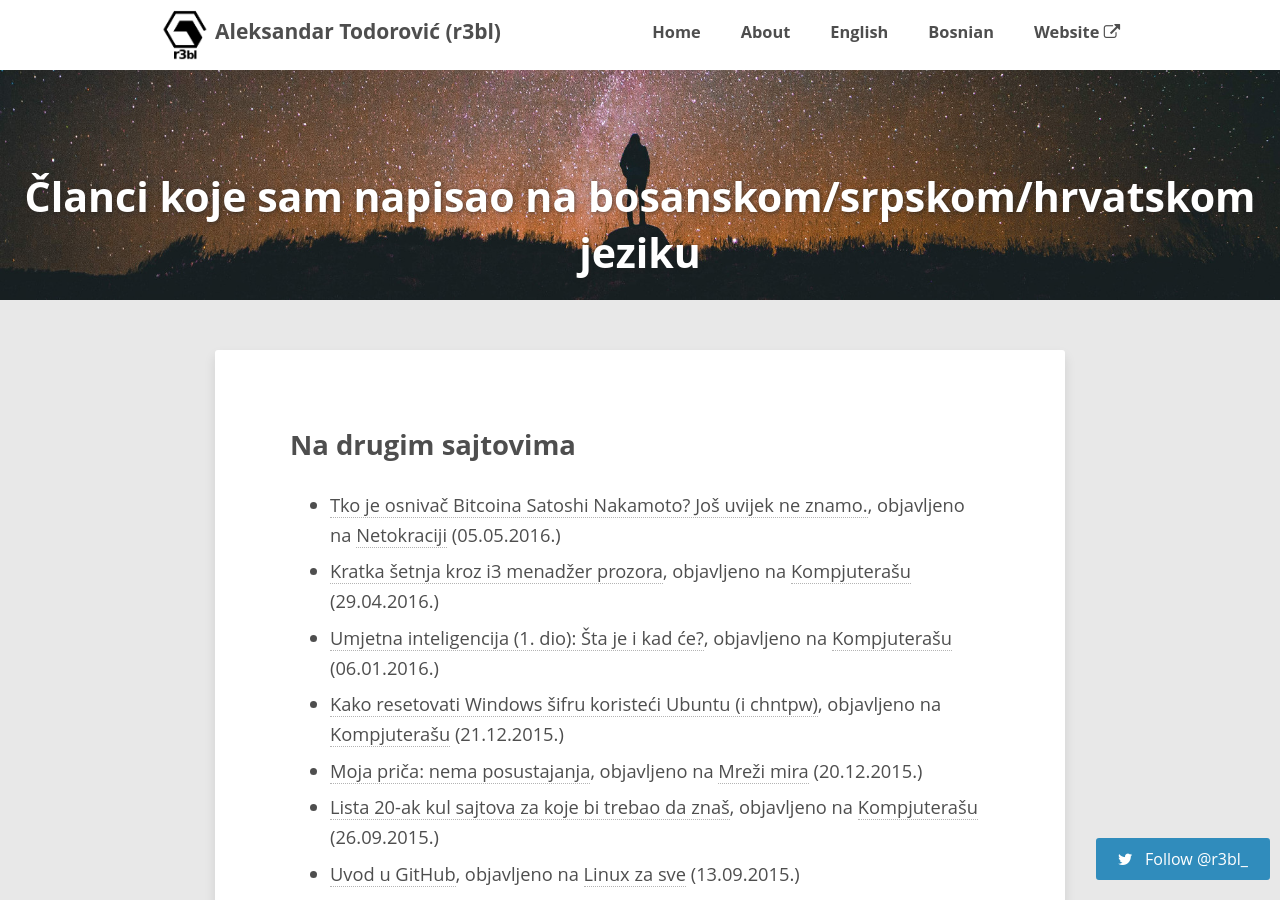
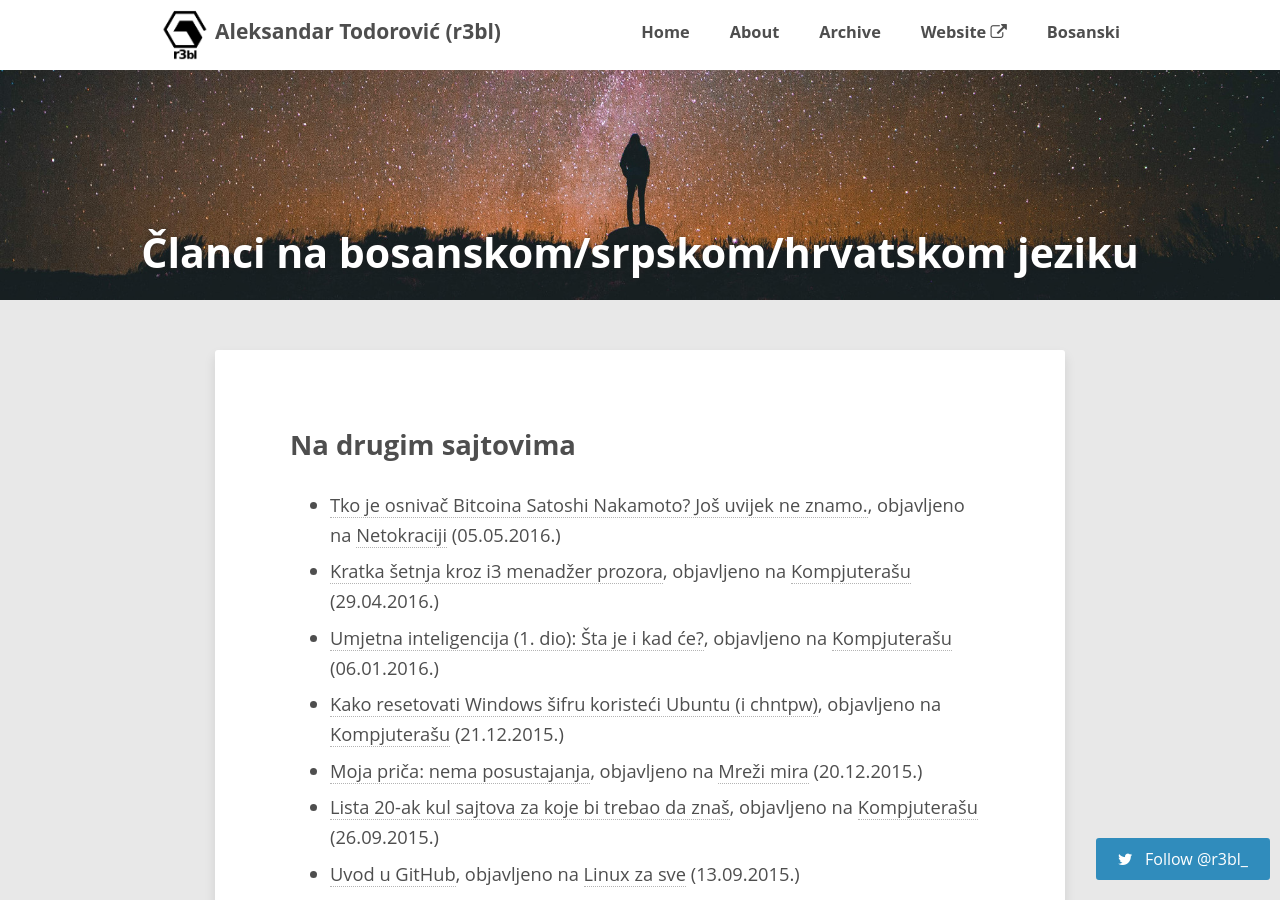
Before and after one commit to menghanhui/r3bl.blog, a Jekyll site: the page built from bs/index.md, in a window 1280 px wide and 900 px high. Built offline with Jekyll 4.4.1, drawn with Linux system fonts in a browser that asks for light colours; nearby versions of some CDN libraries; comment, search, counter and statistics services are not loaded.

Commit message:
Some SEO changes

```diff
--- a/_config.yml
+++ b/_config.yml
@@ -16,12 +16,25 @@
     url: 'https://blog.r3bl.me'
   - title: 'About'
     url: 'https://blog.r3bl.me/about'
+  - title: 'Archive'
+    url: 'https://blog.r3bl.me/en'
+  - title: 'Website <i class="fa fa-external-link"></i>'
+    url: 'https://r3bl.me/'
+  - title: 'Bosanski'
+    url: 'https://blog.r3bl.me/bs'
+
+
+menu-bs:
+  - title: 'Početna'
+    url: 'https://blog.r3bl.me'
+  - title: 'O meni'
+    url: 'https://blog.r3bl.me/about'
+  - title: 'Arhiva'
+    url: 'https://blog.r3bl.me/bs'
+  - title: 'Sajt'
+    url: 'https://bs.r3bl.me/'
   - title: 'English'
     url: 'https://blog.r3bl.me/en'
-  - title: 'Bosnian'
-    url: 'https://blog.r3bl.me/bs'
-  - title: 'Website <i class="fa fa-external-link"></i>'
-    url: 'https://r3bl.me/'
 
 ## Info about the owner
 
@@ -61,7 +74,7 @@
   footnote_nr: 1
   entity_output: as_char
   toc_levels: 1..6
-  use_coderay: true
+  enable_coderay: true
 
   coderay:
     coderay_line_numbers: nil
--- a/_includes/head.html
+++ b/_includes/head.html
@@ -63,6 +63,8 @@
 <style type="text/css">body {background-image:url({{ background }});}</style>
 {% endif %}
 
+<link rel="author" href="https://plus.google.com/+AleksandarTodorovićr3bl"/>
+
 <!-- Piwik -->
 <script type="text/javascript">
   var _paq = _paq || [];
--- a/_layouts/post-bs.html
+++ b/_layouts/post-bs.html
@@ -10,7 +10,7 @@
 <body id="post" {% if page.image.feature %}class="feature"{% endif %}>
 
 {% include browser-upgrade.html %}
-{% include header.html %}
+{% include header-bs.html %}
 
 <div id="main" role="main">
   <article class="hentry">
--- a/bs/index.md
+++ b/bs/index.md
@@ -1,6 +1,6 @@
 ---
 layout: page
-title: "Članci koje sam napisao na bosanskom/srpskom/hrvatskom jeziku"
+title: "Članci na bosanskom/srpskom/hrvatskom jeziku"
 comments: false
 share: false
 image:
--- /dev/null
+++ b/humans.txt
@@ -0,0 +1,5 @@
+Yes, there was a human involved in making this website...
+
+... or was it?
+
+Maybe I'm the very first AGI just trying to blend in with the general public. You'll never know, will you?
--- /dev/null
+++ b/robots.txt
@@ -0,0 +1,2 @@
+User-agent: *
+Sitemap: {{ site.url }}/sitemap.xml
```
Also changed, not shown: other parts of _includes/head.html (+1 -1 lines).
